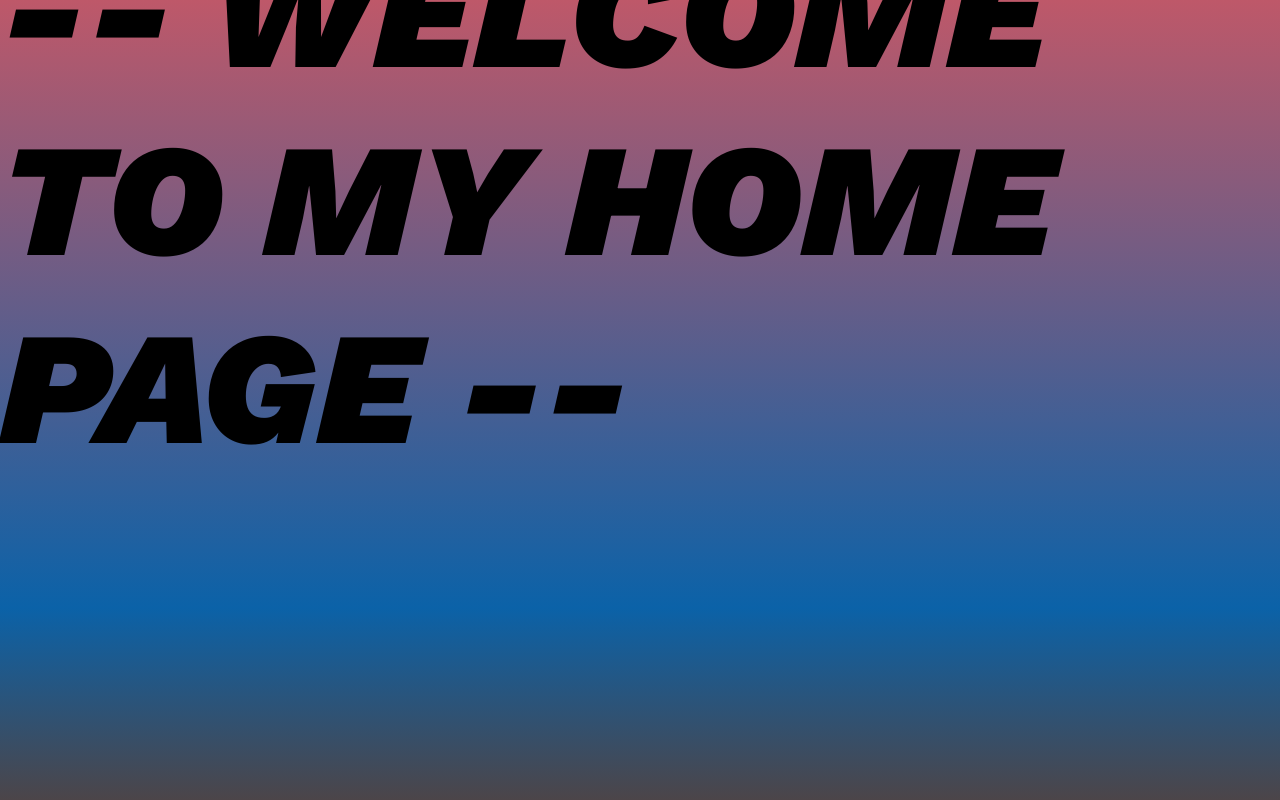
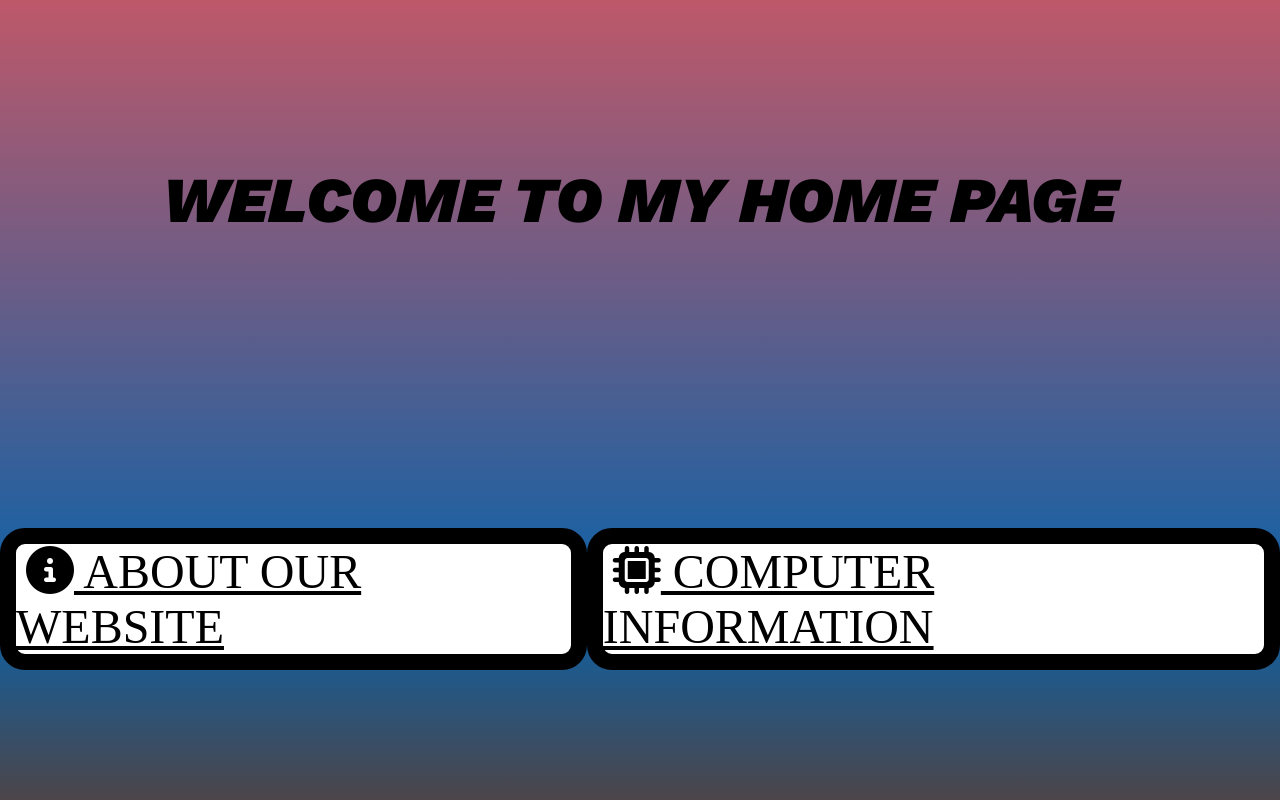
Before and after one commit to Mr-BTD/InlemningsUppgift, a plain HTML site: page INLÄMNINGS UPPGIF 2/FÖRSÖKT 1/index-main-menu.html in a window 1280 px wide. Drawn offline with nearby package versions, Linux system fonts and the light colour scheme.

Commit message:
new
Ny uppdatering

```diff
--- a/INLÄMNINGS UPPGIF 2/FÖRSÖKT 1/index-main-menu.html
+++ b/INLÄMNINGS UPPGIF 2/FÖRSÖKT 1/index-main-menu.html
@@ -11,14 +11,39 @@
       href="https://fonts.googleapis.com/css2?family=Work+Sans:ital,wght@1,900&display=swap"
       rel="stylesheet"
     />
+    <script
+      src="https://kit.fontawesome.com/e097d853bf.js"
+      crossorigin="anonymous"
+    ></script>
     <title>Min Sida</title>
   </head>
   <body>
     <!--WELCOME SCREAN  -->
     <header>
-      <h1 id="header-text">-- WELCOME TO MY HOME PAGE --</h1>
+      <h1 id="header-text">WELCOME TO MY HOME PAGE</h1>
     </header>
 
-    <main></main>
+    <main>
+      <nav>
+        <ul>
+          <li>
+            <div class="link-boreder">
+              <a href="index-about-me-menu.html">
+                <i class="fa-solid fa-circle-info"></i>
+                ABOUT OUR WEBSITE
+              </a>
+            </div>
+          </li>
+          <li>
+            <div class="link-boreder">
+              <a href="index-information-page.html">
+                <i class="fa-solid fa-microchip"></i>
+                COMPUTER INFORMATION
+              </a>
+            </div>
+          </li>
+        </ul>
+      </nav>
+    </main>
   </body>
 </html>
--- a/INLÄMNINGS UPPGIF 2/FÖRSÖKT 1/style.css
+++ b/INLÄMNINGS UPPGIF 2/FÖRSÖKT 1/style.css
@@ -26,7 +26,7 @@ body {
   width: 100vw;
   height: 100vh;
 }
-
+/** =========== HEADER =========== **/
 header {
   display: flex;
   justify-content: center;
@@ -35,6 +35,72 @@ header {
 }
 
 #header-text {
-  font-size: 10rem;
+  font-size: 4rem;
   font-family: "Work Sans", sans-serif;
 }
+/** =========== MAIN =========== **/
+main {
+  height: 30%;
+  padding-top: 10%;
+}
+
+ul {
+  display: flex;
+  justify-content: space-evenly;
+}
+
+li {
+  display: inline;
+}
+
+/*^ = = = = = = LINKS = = = = = = ^*/
+a {
+  color: black;
+  font-size: 3em;
+  padding-right: 10px;
+}
+
+a:hover {
+  background-image: linear-gradient(to right, black, red, black);
+  -webkit-background-clip: text;
+  background-clip: text;
+  color: transparent;
+  background-color: white;
+
+  background-size: 300%;
+  background-position: -100%;
+  animation: animationTEXT 1s infinite alternate-reverse;
+}
+
+i {
+  margin-left: 10px;
+}
+
+.link-boreder {
+  background-color: white;
+  border: solid 1rem black;
+  border-radius: 25px;
+}
+
+/*~ =========== ANIMATIONS =========== ~*/
+
+@keyframes animationTEXT {
+  from {
+    background-position: 0%;
+  }
+  to {
+    background-position: 100%;
+  }
+}
+
+/*? =========== MEDIA QUERIES =========== ?*/
+@media screen and (max-width: 600px) {
+  body {
+    background: green;
+  }
+}
+@media screen and (max-width: 768px) {
+  body {
+    background: yellow;
+  }
+}
```
